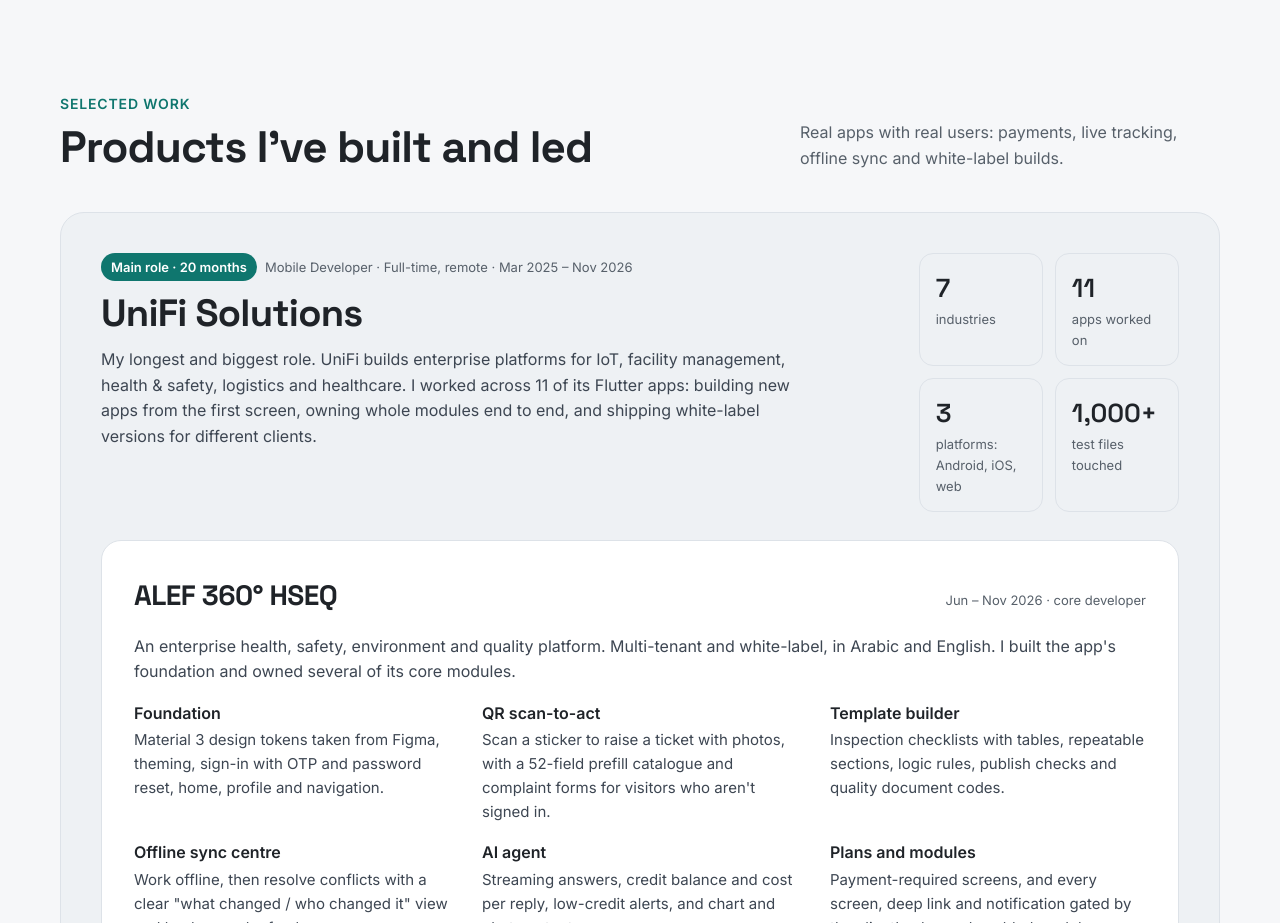
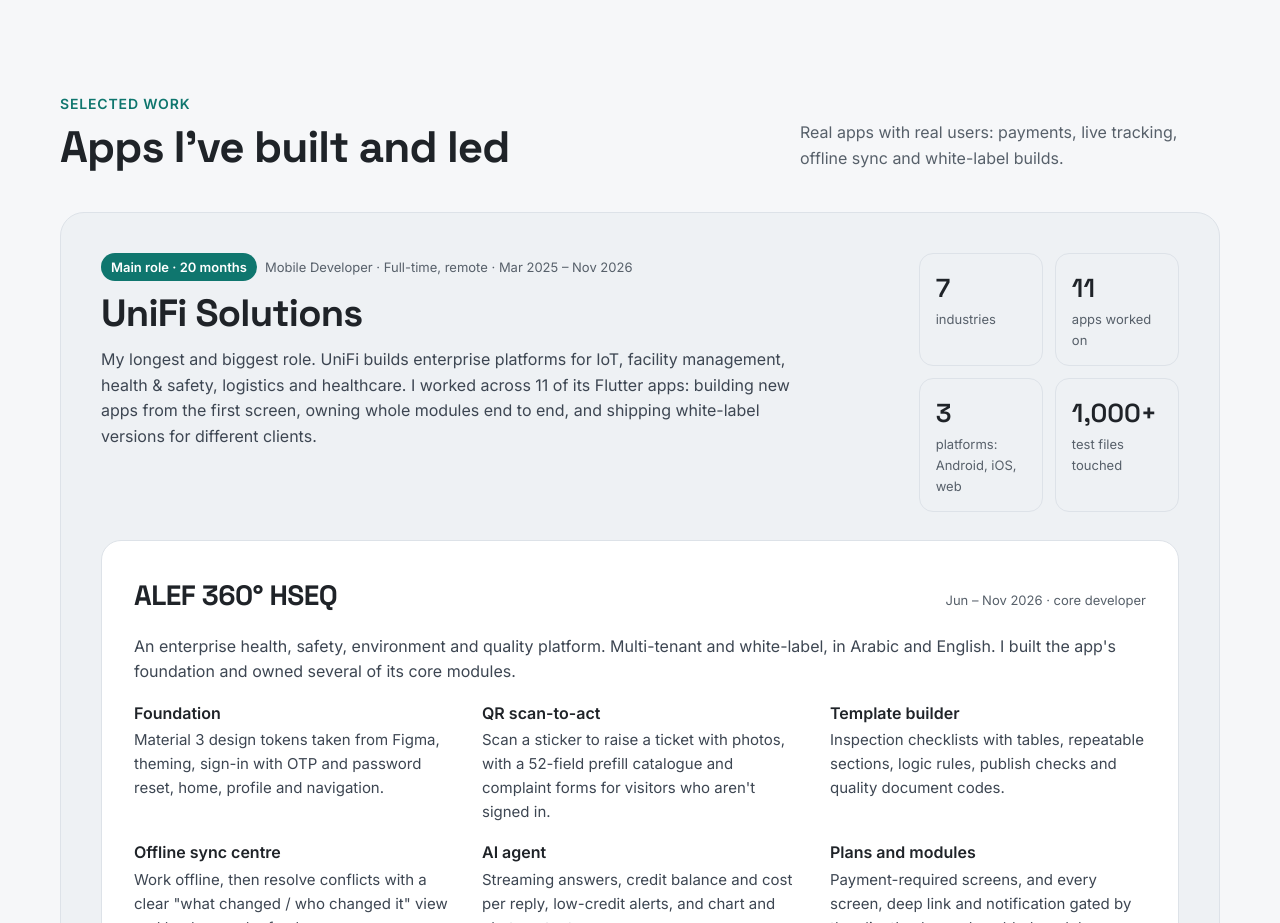
Before and after one commit to mosabKilani/mosabKilani.github.io, a plain HTML site: page index.html in a window 1280 px wide. Shown: the part 1620-2543 px from the top of the page. Drawn offline with Linux system fonts and the light colour scheme.

Commit message:
Heading: Apps I've built and led
Co-Authored-By: Claude Opus 5.5 <noreply@anthropic.com>

```diff
--- a/index.html
+++ b/index.html
@@ -131,7 +131,7 @@ a:focus-visible{outline:2px solid #0F766E;outline-offset:3px;border-radius:6px}
     <div style="display: flex; flex-wrap: wrap; align-items: end; justify-content: space-between; gap: 16px; margin-bottom: 40px">
       <div>
         <p style="margin: 0 0 8px; font-size: 14px; color: #0F766E; letter-spacing: 0.06em; text-transform: uppercase; font-weight: 600">Selected work</p>
-        <h2 style="margin: 0; font-family: 'Space Grotesk', sans-serif; font-size: clamp(30px, 4vw, 44px); letter-spacing: -0.02em; line-height: 1.1">Products I've built and led</h2>
+        <h2 style="margin: 0; font-family: 'Space Grotesk', sans-serif; font-size: clamp(30px, 4vw, 44px); letter-spacing: -0.02em; line-height: 1.1">Apps I've built and led</h2>
       </div>
       <p style="margin: 0; color: #57606A; max-width: 420px">Real apps with real users: payments, live tracking, offline sync and white-label builds.</p>
     </div>
```
